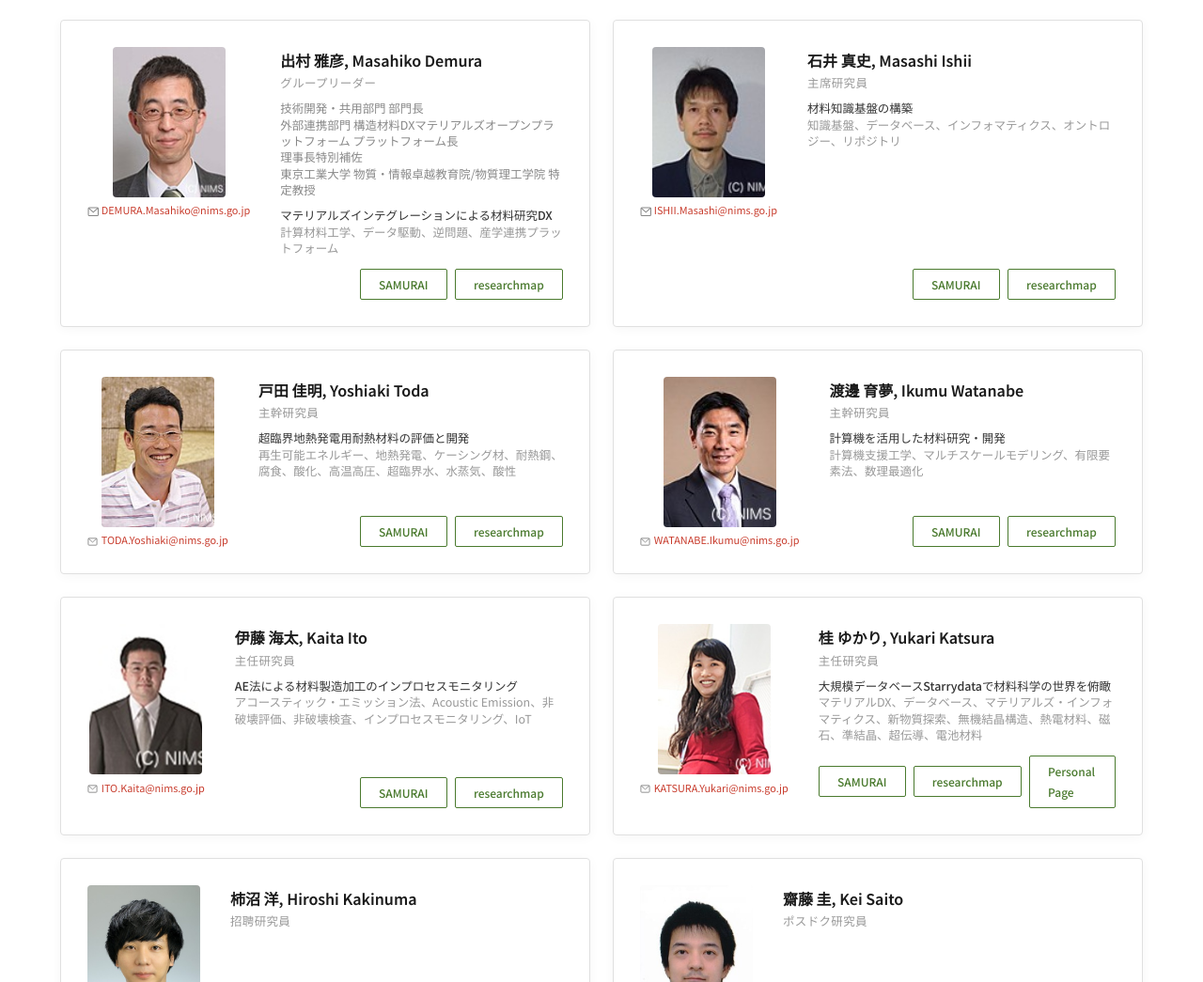
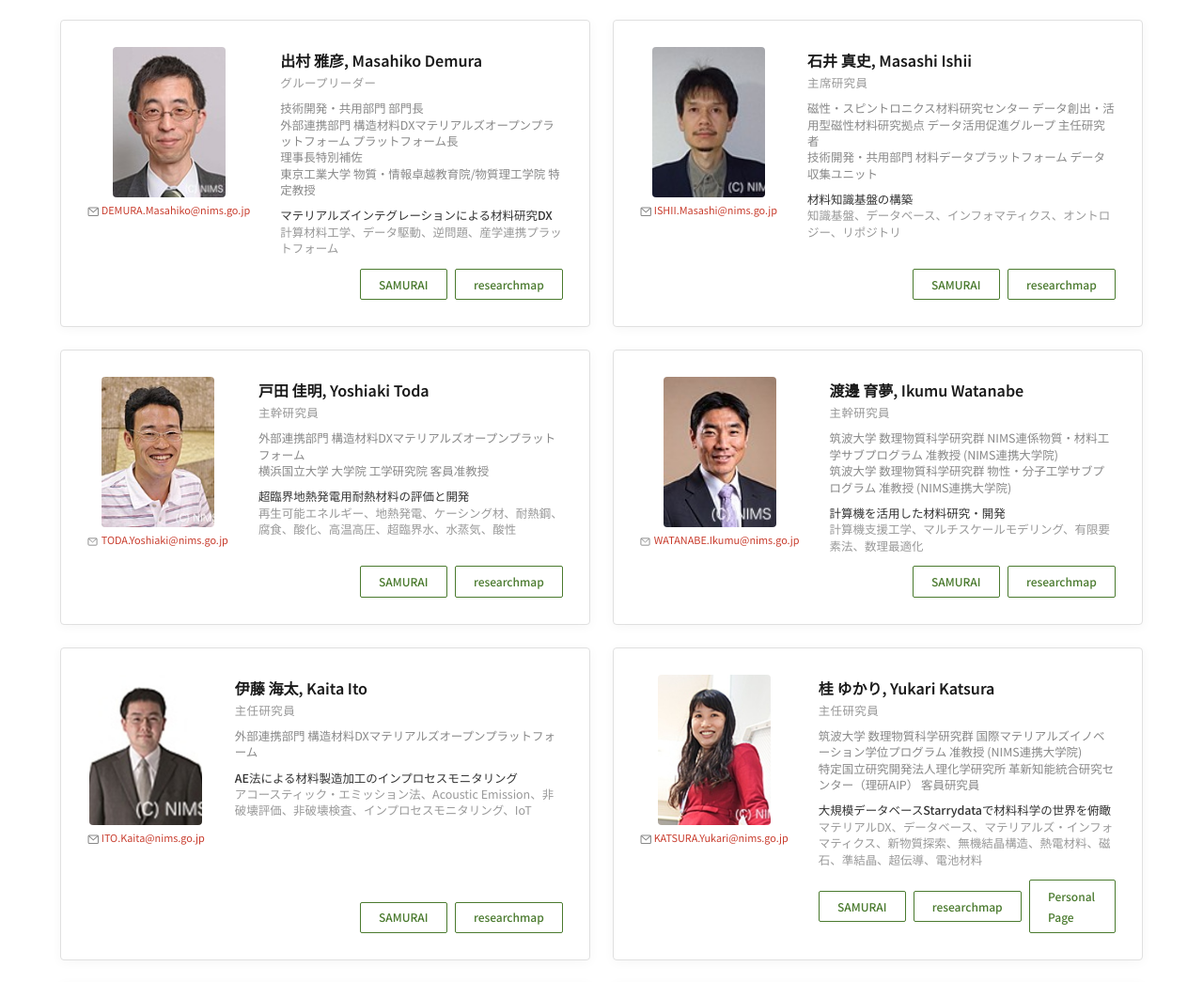
Before and after one commit to atsumitanaka/group-homepage2-v2, a plain HTML site: page members.html in a window 1280 px wide. Shown: the part 322-1367 px from the top of the page at 94% size. Drawn offline with Linux system fonts and the light colour scheme.

Commit message:
研究者の追記肩書きを追加（石井・戸田・渡邊・伊藤・桂）
Co-Authored-By: Claude Opus 4.6 <noreply@anthropic.com>

```diff
--- a/members.html
+++ b/members.html
@@ -67,7 +67,7 @@
             <div class="member-info">
               <h3 class="member-name">石井 真史, Masashi Ishii</h3>
               <p class="member-title-label">主席研究員</p>
-              <p class="member-additional-roles"></p>
+              <p class="member-additional-roles">磁性・スピントロニクス材料研究センター データ創出・活用型磁性材料研究拠点 データ活用促進グループ 主任研究者<br>技術開発・共用部門 材料データプラットフォーム データ収集ユニット</p>
               <p class="research-title">材料知識基盤の構築</p>
               <p class="keywords">知識基盤、データベース、インフォマティクス、オントロジー、リポジトリ</p>
               <div class="member-buttons">
@@ -84,7 +84,7 @@
             <div class="member-info">
               <h3 class="member-name">戸田 佳明, Yoshiaki Toda</h3>
               <p class="member-title-label">主幹研究員</p>
-              <p class="member-additional-roles"></p>
+              <p class="member-additional-roles">外部連携部門 構造材料DXマテリアルズオープンプラットフォーム<br>横浜国立大学 大学院 工学研究院 客員准教授</p>
               <p class="research-title">超臨界地熱発電用耐熱材料の評価と開発</p>
               <p class="keywords">再生可能エネルギー、地熱発電、ケーシング材、耐熱鋼、腐食、酸化、高温高圧、超臨界水、水蒸気、酸性</p>
               <div class="member-buttons">
@@ -101,7 +101,7 @@
             <div class="member-info">
               <h3 class="member-name">渡邊 育夢, Ikumu Watanabe</h3>
               <p class="member-title-label">主幹研究員</p>
-              <p class="member-additional-roles"></p>
+              <p class="member-additional-roles">筑波大学 数理物質科学研究群 NIMS連係物質・材料工学サブプログラム 准教授 (NIMS連携大学院)<br>筑波大学 数理物質科学研究群 物性・分子工学サブプログラム 准教授 (NIMS連携大学院)</p>
               <p class="research-title">計算機を活用した材料研究・開発</p>
               <p class="keywords">計算機支援工学、マルチスケールモデリング、有限要素法、数理最適化</p>
               <div class="member-buttons">
@@ -118,7 +118,7 @@
             <div class="member-info">
               <h3 class="member-name">伊藤 海太, Kaita Ito</h3>
               <p class="member-title-label">主任研究員</p>
-              <p class="member-additional-roles"></p>
+              <p class="member-additional-roles">外部連携部門 構造材料DXマテリアルズオープンプラットフォーム</p>
               <p class="research-title">AE法による材料製造加工のインプロセスモニタリング</p>
               <p class="keywords">アコースティック・エミッション法、Acoustic Emission、非破壊評価、非破壊検査、インプロセスモニタリング、IoT</p>
               <div class="member-buttons">
@@ -135,7 +135,7 @@
             <div class="member-info">
               <h3 class="member-name">桂 ゆかり, Yukari Katsura</h3>
               <p class="member-title-label">主任研究員</p>
-              <p class="member-additional-roles"></p>
+              <p class="member-additional-roles">筑波大学 数理物質科学研究群 国際マテリアルズイノベーション学位プログラム 准教授 (NIMS連携大学院)<br>特定国立研究開発法人理化学研究所 革新知能統合研究センター（理研AIP） 客員研究員</p>
               <p class="research-title">大規模データベースStarrydataで材料科学の世界を俯瞰</p>
               <p class="keywords">マテリアルDX、データベース、マテリアルズ・インフォマティクス、新物質探索、無機結晶構造、熱電材料、磁石、準結晶、超伝導、電池材料</p>
               <div class="member-buttons">
```
